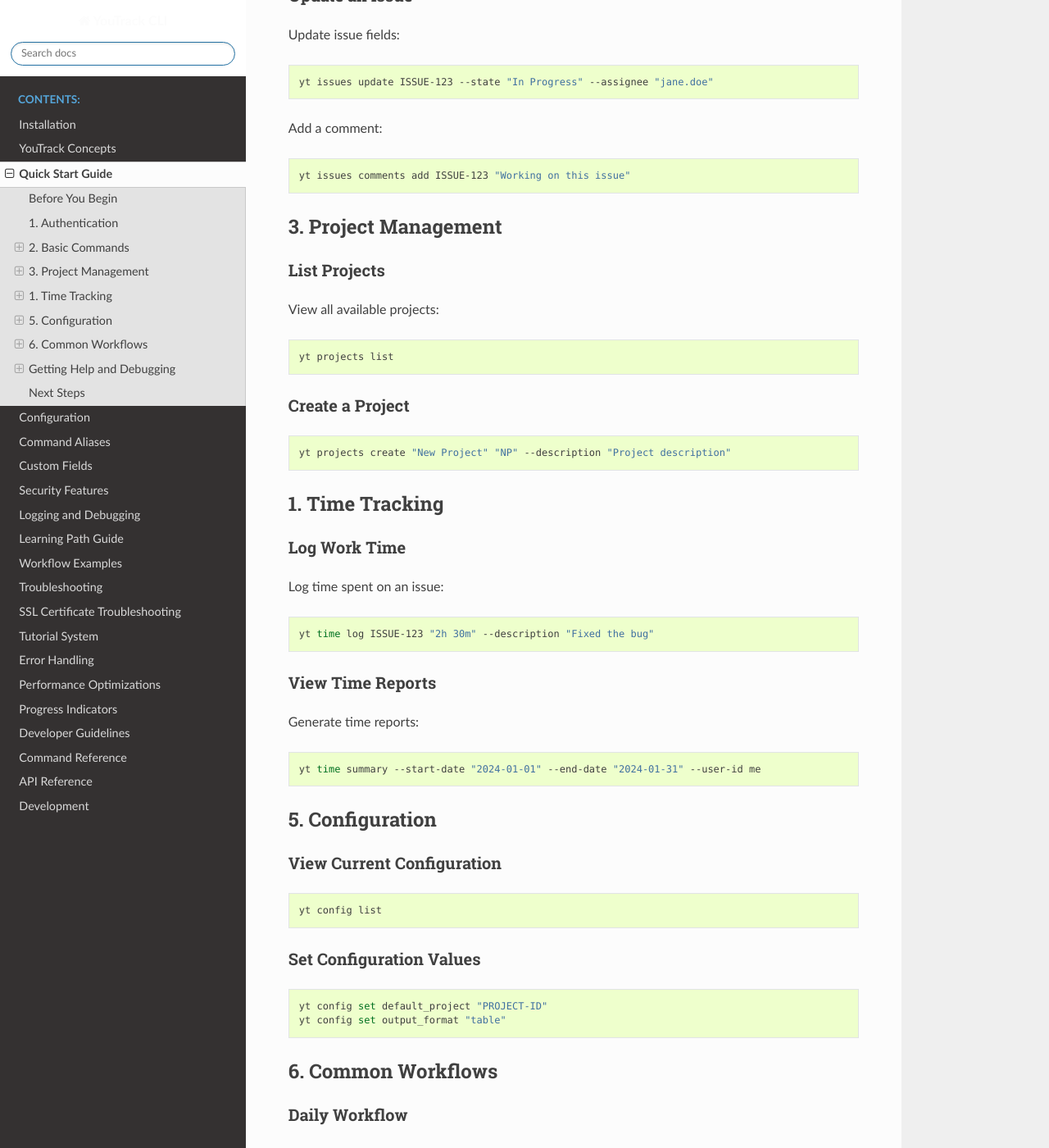
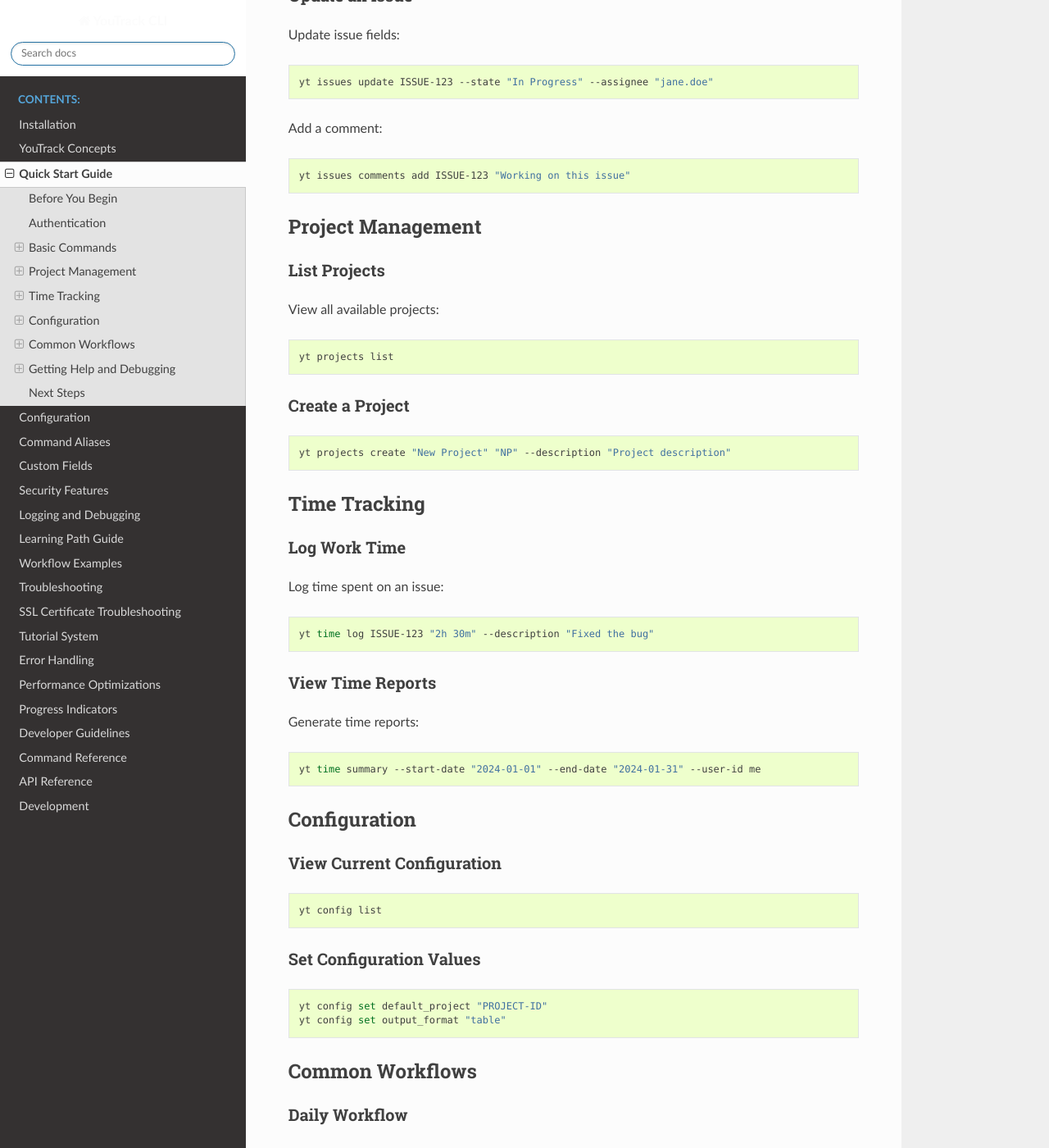
Before and after one commit to ryancheley/yt-cli, a Sphinx documentation site: the page built from docs/quickstart.rst, in a window 1280 px wide and 1400 px high, scrolled down 1928 px. Shown: the whole window at 82% size. Built offline with Sphinx 7.4.7 and the Read the Docs theme 3.1.0, drawn with Linux system fonts in a browser that asks for light colours; some of the changed text lies outside the part shown.

Commit message:
📝 Remove inconsistent numbered section headers from quickstart (#693)
The Quick Start Guide used numbered section headers (1., 2., 3., 1., 5.,
6.) that were out of order and inconsistent with every other docs page,
none of which number their sections. Removed the numeric prefixes and
adjusted the RST underlines to match.

Co-authored-by: Claude Opus 4.8 <noreply@anthropic.com>

```diff
--- a/docs/quickstart.rst
+++ b/docs/quickstart.rst
@@ -26,8 +26,8 @@ YouTrack is an issue tracking and project management tool by JetBrains. If you'r
 * Basic command line familiarity
 * Python 3.9+ installed on your system
 
-1. Authentication
------------------
+Authentication
+--------------
 
 First, authenticate with your YouTrack instance:
 
@@ -40,8 +40,8 @@ You'll be prompted to enter:
 - Username
 - Password or API token
 
-2. Basic Commands
------------------
+Basic Commands
+--------------
 
 List Issues
 ~~~~~~~~~~~
@@ -104,8 +104,8 @@ Add a comment:
 
    yt issues comments add ISSUE-123 "Working on this issue"
 
-3. Project Management
----------------------
+Project Management
+------------------
 
 List Projects
 ~~~~~~~~~~~~~
@@ -123,8 +123,8 @@ Create a Project
 
    yt projects create "New Project" "NP" --description "Project description"
 
-1. Time Tracking
-----------------
+Time Tracking
+-------------
 
 Log Work Time
 ~~~~~~~~~~~~~
@@ -144,8 +144,8 @@ Generate time reports:
 
    yt time summary --start-date "2024-01-01" --end-date "2024-01-31" --user-id me
 
-5. Configuration
-----------------
+Configuration
+-------------
 
 View Current Configuration
 ~~~~~~~~~~~~~~~~~~~~~~~~~~
@@ -162,8 +162,8 @@ Set Configuration Values
    yt config set default_project "PROJECT-ID"
    yt config set output_format "table"
 
-6. Common Workflows
--------------------
+Common Workflows
+----------------
 
 Daily Workflow
 ~~~~~~~~~~~~~~
```
